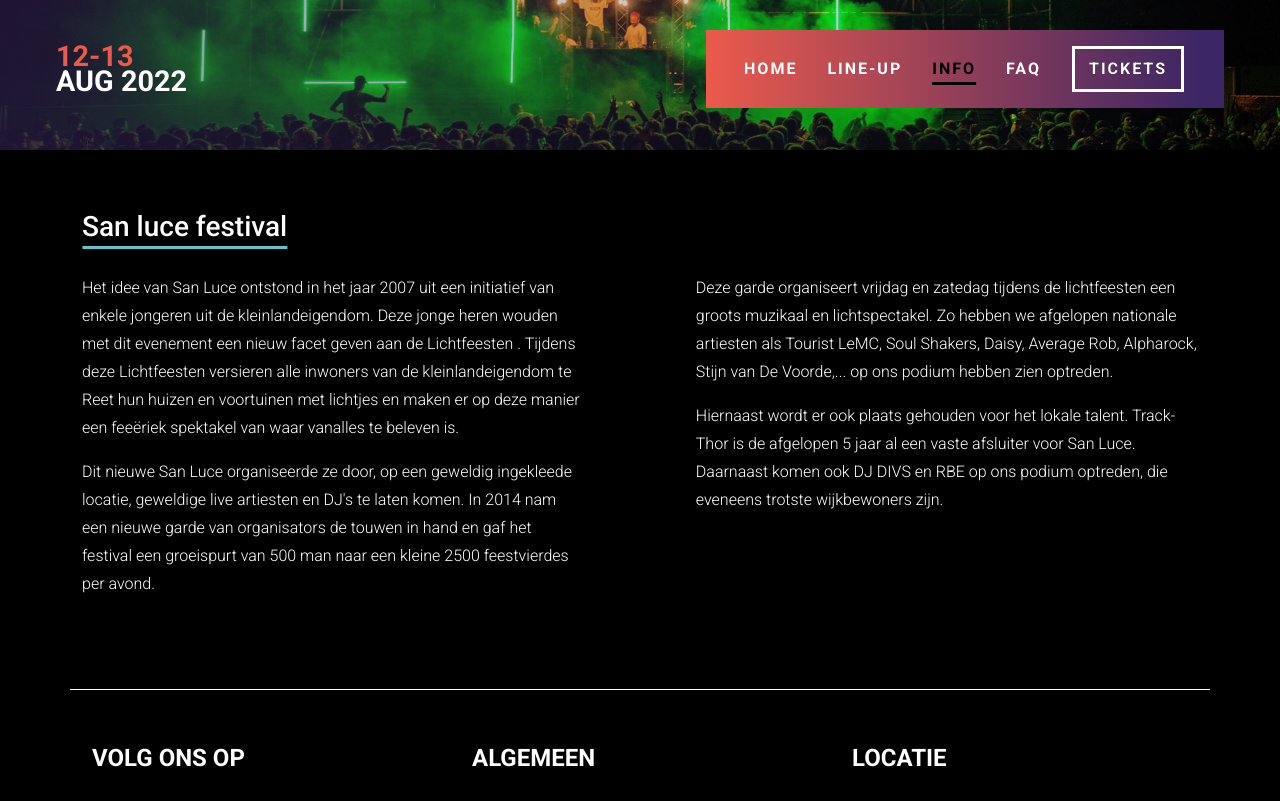
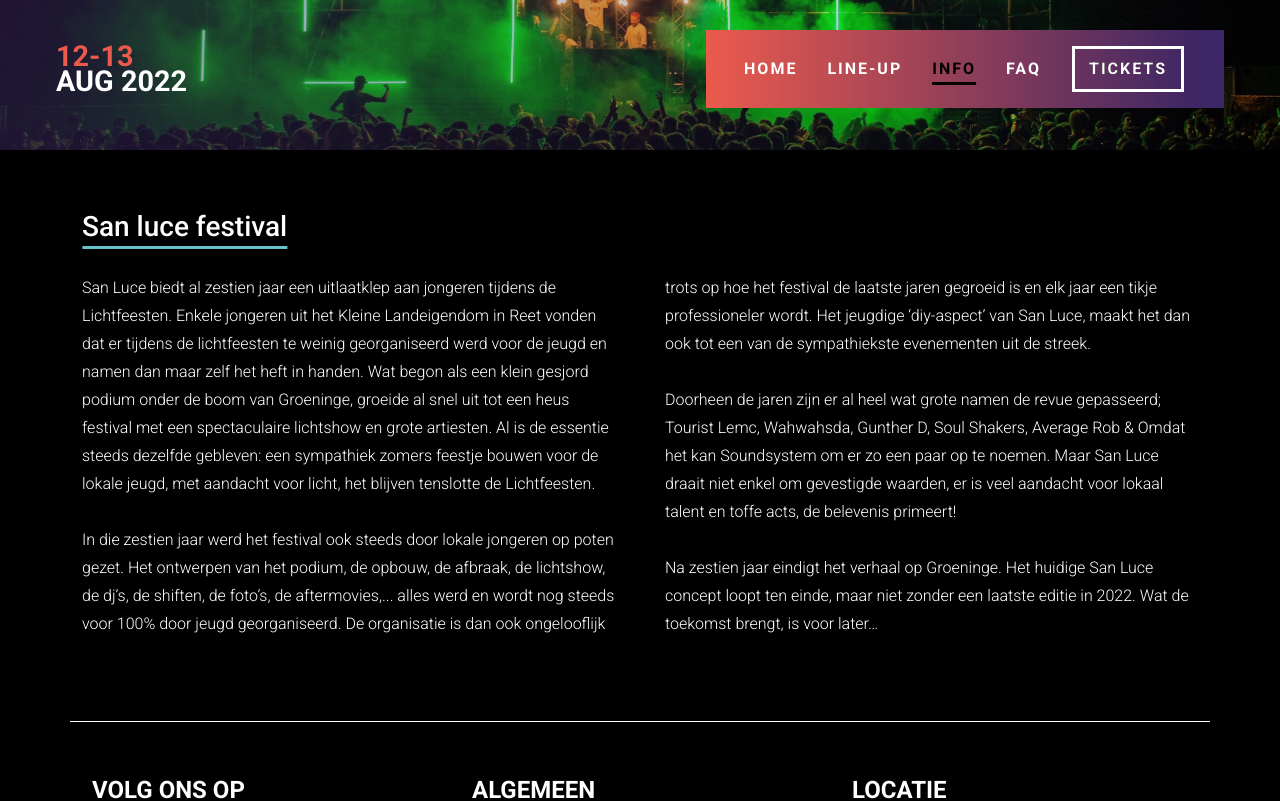
Before and after one commit to segersviktor/san-luce-2022, a Next.js app: page /info in a window 1280 px wide. Shown: the top 801 px of the page. Built offline with nearby package versions, Linux system fonts and the light colour scheme.

Commit message:
Added about copy

```diff
--- a/pages/info/index.js
+++ b/pages/info/index.js
@@ -3,8 +3,6 @@
 import MainHeader from "../../components/main-header";
 
 const Info = () => {
-    const backgroundImage = `linear-gradient(to bottom left, rgba(235, 54, 23, 0.5), rgba(24, 158, 100, 0.5)), url('../images/crew.png')`;
-
     return (
         <MasterLayout>
             <div className="main-layout__content">
@@ -15,18 +13,13 @@
                         <div className="section-info__inner">
                             <div className="section-info__text">
                                 <p className="text">
-                                    Het idee van San Luce ontstond in het jaar 2007 uit een initiatief van enkele jongeren uit de kleinlandeigendom. Deze jonge heren wouden met dit evenement een nieuw facet geven aan de Lichtfeesten . Tijdens deze Lichtfeesten versieren alle inwoners van de kleinlandeigendom te Reet hun huizen en voortuinen met lichtjes en maken er op deze manier een feeëriek spektakel van waar vanalles te beleven is.
-                                </p>
-                                <p className="text">
-                                    Dit nieuwe San Luce organiseerde ze door, op een geweldig ingekleede locatie, geweldige live artiesten en DJ&apos;s te laten komen. In 2014 nam een nieuwe garde van organisators de touwen in hand en gaf het festival een groeispurt van 500 man naar een kleine 2500 feestvierdes per avond.
-                                </p>
-                            </div>
-                            <div className="section-info__text">
-                                <p className="text">
-                                    Deze garde organiseert vrijdag en zatedag tijdens de lichtfeesten een groots muzikaal en lichtspectakel. Zo hebben we afgelopen nationale artiesten als Tourist LeMC, Soul Shakers, Daisy, Average Rob, Alpharock, Stijn van De Voorde,... op ons podium hebben zien optreden.
-                                </p>
-                                <p className="text">
-                                    Hiernaast wordt er ook plaats gehouden voor het lokale talent. Track-Thor is de afgelopen 5 jaar al een vaste afsluiter voor San Luce. Daarnaast komen ook DJ DIVS en RBE op ons podium optreden, die eveneens trotste wijkbewoners zijn.
+                                    San Luce biedt al zestien jaar een uitlaatklep aan jongeren tijdens de Lichtfeesten. Enkele jongeren uit het Kleine Landeigendom in Reet vonden dat er tijdens de lichtfeesten te weinig georganiseerd werd voor de jeugd en namen dan maar zelf het heft in handen. Wat begon als een klein gesjord podium onder de boom van Groeninge, groeide al snel uit tot een heus festival met een spectaculaire lichtshow en grote artiesten. Al is de essentie steeds dezelfde gebleven: een sympathiek zomers feestje bouwen voor de lokale jeugd, met aandacht voor licht, het blijven tenslotte de Lichtfeesten.
+                                    <br/><br/>
+                                    In die zestien jaar werd het festival ook steeds door lokale jongeren op poten gezet. Het ontwerpen van het podium, de opbouw, de afbraak, de lichtshow, de dj’s, de shiften, de foto’s, de aftermovies,... alles werd en wordt nog steeds voor 100% door jeugd georganiseerd. De organisatie is dan ook ongelooflijk trots op hoe het festival de laatste jaren gegroeid is en elk jaar een tikje professioneler wordt. Het jeugdige ‘diy-aspect’ van San Luce, maakt het dan ook tot een van de sympathiekste evenementen uit de streek.
+                                    <br/><br/>
+                                    Doorheen de jaren zijn er al heel wat grote namen de revue gepasseerd; Tourist Lemc, Wahwahsda, Gunther D, Soul Shakers, Average Rob & Omdat het kan Soundsystem om er zo een paar op te noemen. Maar San Luce draait niet enkel om gevestigde waarden, er is veel aandacht voor lokaal talent en toffe acts, de belevenis primeert!
+                                    <br/><br/>
+                                    Na zestien jaar eindigt het verhaal op Groeninge. Het huidige San Luce concept loopt ten einde, maar niet zonder een laatste editie in 2022. Wat de toekomst brengt, is voor later…
                                 </p>
                             </div>
                         </div>
--- a/styles/components/_section-info.scss
+++ b/styles/components/_section-info.scss
@@ -15,7 +15,8 @@
 
   &__text {
     @include respond-to('small') {
-      width: 45%;
+      column-count: 2;
+      column-gap: rem(50);
     }
   }
 
--- a/styles/components/render/_intro-text.scss
+++ b/styles/components/render/_intro-text.scss
@@ -36,7 +36,7 @@
 
     @include respond-to('small') {
       column-count: 2;
-      column-gap: rem(20);
+      column-gap: rem(50);
     }
   }
 
```
